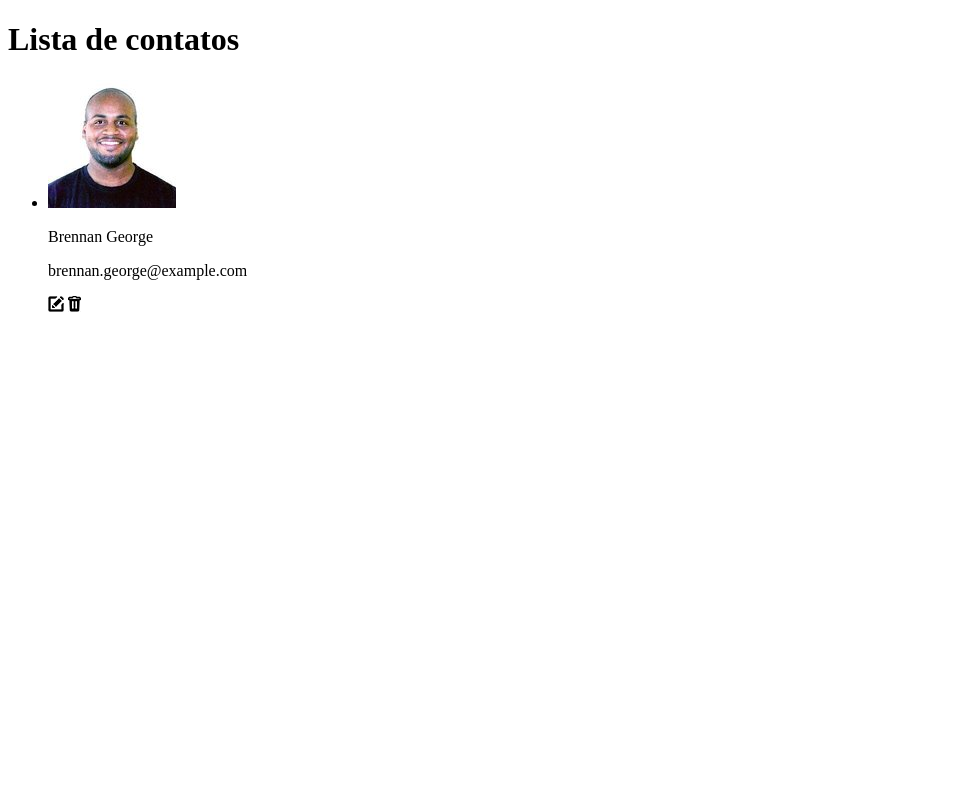
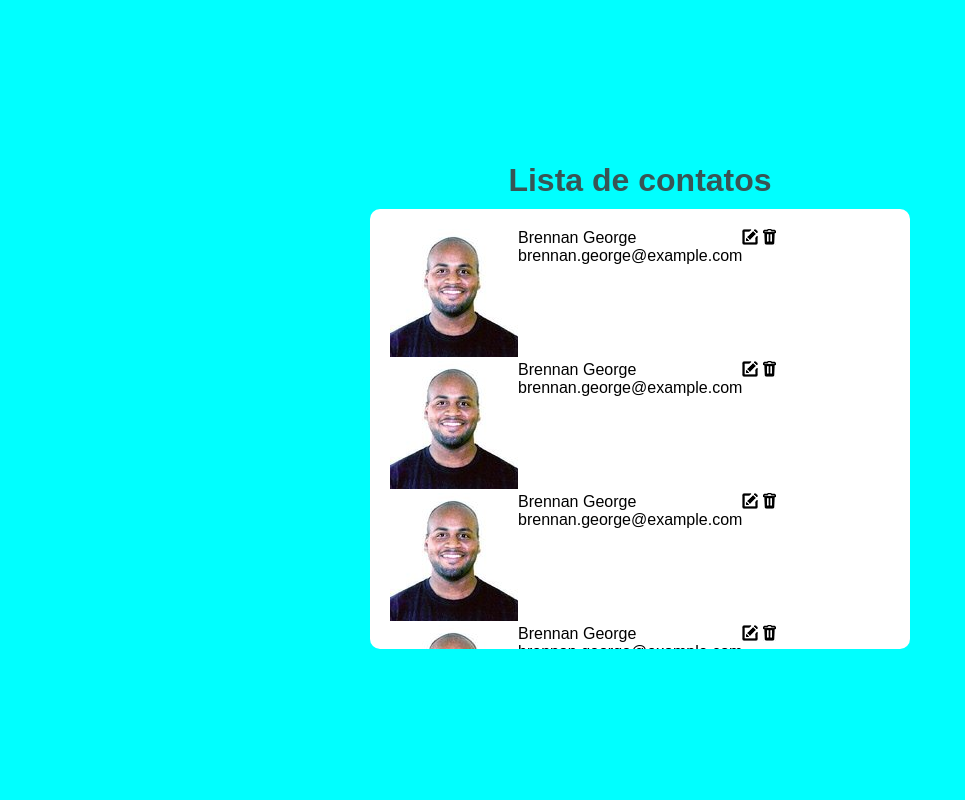
Before and after one commit to guigaldino/projeto-contatos-socias, a plain HTML site: page index.html in a window 1280 px wide. Shown: the whole page, without its empty margins (0-965 px from the left). Drawn offline with Linux system fonts and the light colour scheme.

Commit message:
Estilo iniciado

```diff
--- a/estilo/style.css
+++ b/estilo/style.css
@@ -1 +1,37 @@
 @charset "UTF-8";
+
+*{
+    font-family: Arial, Helvetica, sans-serif;
+    margin: 0px;
+    padding: 0px;
+}
+
+body{
+    background-color: aqua;
+    width: 100vw;
+    height: 100vh;
+    display: flex;
+    flex-direction: column;
+    justify-content: center;
+    align-items: center;
+    flex-wrap: wrap;
+}
+
+h1.titulo{
+    padding: 10px;
+    color: #385555;
+}
+
+div#lista-contatos{
+    background-color: white;
+    padding: 20px;
+    width: 90%;
+    max-width: 500px;
+    max-height: 400px;
+    overflow-y: auto;
+    border-radius: 10px;
+}
+
+#item{
+    display: flex;
+}
--- a/index.html
+++ b/index.html
@@ -32,11 +32,100 @@
                         <a href="#"><img src="imagens/edit.png" alt="Icon editar"></a>
                         <a href="#"><img src="imagens/delete.png" alt="Icon delete"></a>
                     </div>
+                </li>
 
+                <li id="item">
 
+                    <div class="item-imagem">
+                        <img src="imagens/1.jpg" alt="Foto de perfil">
+                    </div>
 
+                    <div class="item-content">
+                        <p class="item-nome">Brennan George
+                        </p>
+                        <p class="item-email">brennan.george@example.com</p>
+                    </div>
+
+                    <div class="item-action">
+                        <a href="#"><img src="imagens/edit.png" alt="Icon editar"></a>
+                        <a href="#"><img src="imagens/delete.png" alt="Icon delete"></a>
+                    </div>
                 </li>
+
+                <li id="item">
+
+                    <div class="item-imagem">
+                        <img src="imagens/1.jpg" alt="Foto de perfil">
+                    </div>
+
+                    <div class="item-content">
+                        <p class="item-nome">Brennan George
+                        </p>
+                        <p class="item-email">brennan.george@example.com</p>
+                    </div>
+
+                    <div class="item-action">
+                        <a href="#"><img src="imagens/edit.png" alt="Icon editar"></a>
+                        <a href="#"><img src="imagens/delete.png" alt="Icon delete"></a>
+                    </div>
+                </li>
+
+                <li id="item">
+
+                    <div class="item-imagem">
+                        <img src="imagens/1.jpg" alt="Foto de perfil">
+                    </div>
+
+                    <div class="item-content">
+                        <p class="item-nome">Brennan George
+                        </p>
+                        <p class="item-email">brennan.george@example.com</p>
+                    </div>
+
+                    <div class="item-action">
+                        <a href="#"><img src="imagens/edit.png" alt="Icon editar"></a>
+                        <a href="#"><img src="imagens/delete.png" alt="Icon delete"></a>
+                    </div>
+                </li>
+
+                <li id="item">
+
+                    <div class="item-imagem">
+                        <img src="imagens/1.jpg" alt="Foto de perfil">
+                    </div>
+
+                    <div class="item-content">
+                        <p class="item-nome">Brennan George
+                        </p>
+                        <p class="item-email">brennan.george@example.com</p>
+                    </div>
+
+                    <div class="item-action">
+                        <a href="#"><img src="imagens/edit.png" alt="Icon editar"></a>
+                        <a href="#"><img src="imagens/delete.png" alt="Icon delete"></a>
+                    </div>
+                </li>
+
+                <li id="item">
+
+                    <div class="item-imagem">
+                        <img src="imagens/1.jpg" alt="Foto de perfil">
+                    </div>
+
+                    <div class="item-content">
+                        <p class="item-nome">Brennan George
+                        </p>
+                        <p class="item-email">brennan.george@example.com</p>
+                    </div>
+
+                    <div class="item-action">
+                        <a href="#"><img src="imagens/edit.png" alt="Icon editar"></a>
+                        <a href="#"><img src="imagens/delete.png" alt="Icon delete"></a>
+                    </div>
+                </li>
+
             </ul>
+
         </div>
 
 
```
